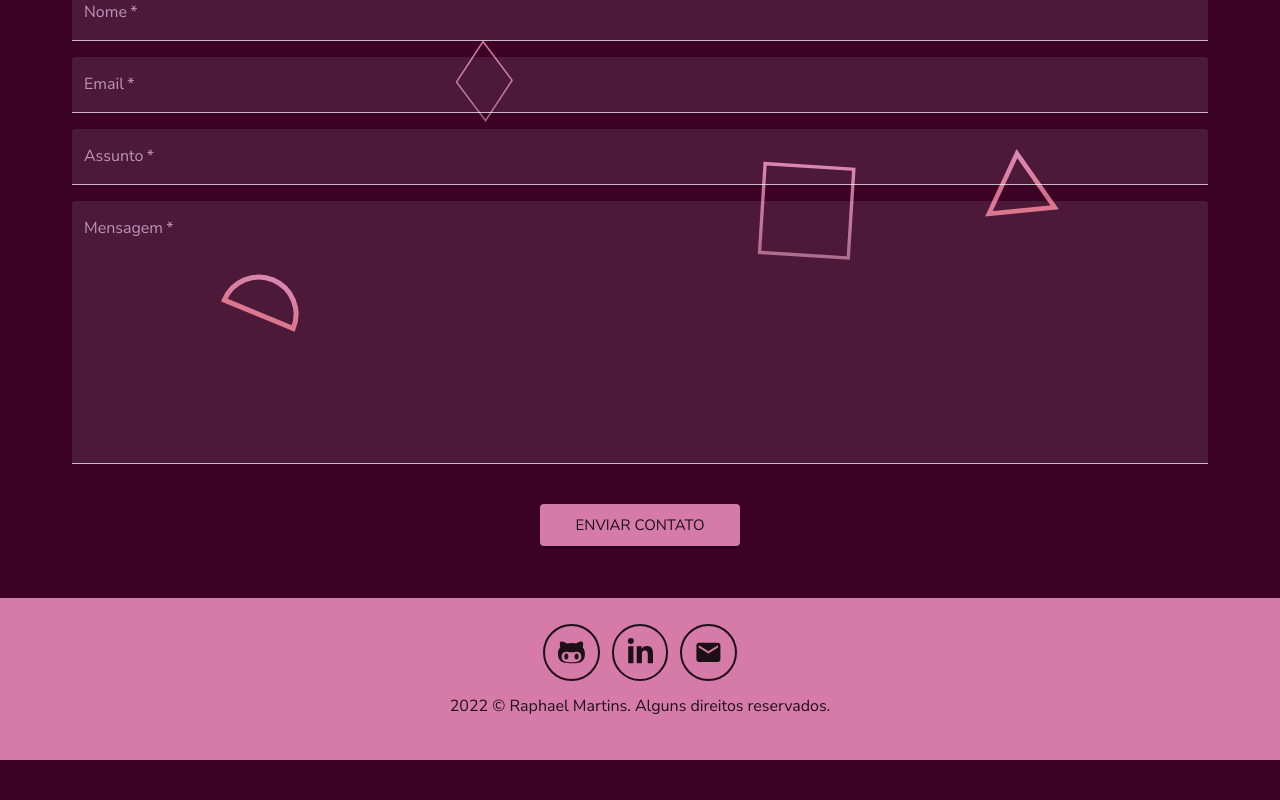
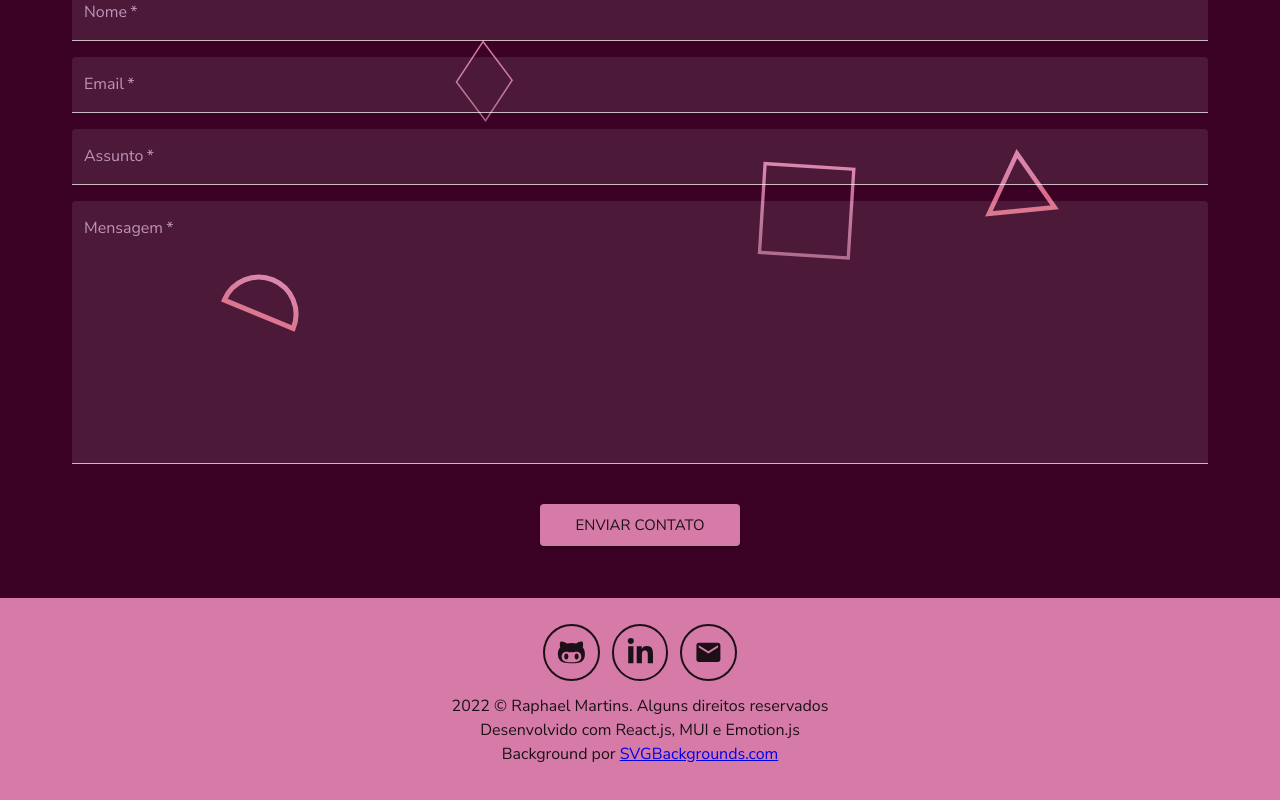
Before and after one commit to raphaelalmeidamartins/raphaelalmeidamartins.github.io, a React (Create React App) app: page / in a window 1280 px wide. Shown: the part 3471-4271 px from the top of the page. Before the commit the page ends 4231 px from the top, so only its background shows below. Built offline with nearby package versions, Linux system fonts and the light colour scheme.

Commit message:
:sparkles: feat: add attribution

```diff
--- a/src/components/Footer/index.js
+++ b/src/components/Footer/index.js
@@ -80,7 +80,9 @@ function Footer() {
           align="center"
           paragraph
         >
-          2022 © Raphael Martins. Alguns direitos reservados.
+          2022 © Raphael Martins. Alguns direitos reservados<br />
+          Desenvolvido com React.js, MUI e Emotion.js<br />
+          Background por <a href="https://www.svgbackgrounds.com/">SVGBackgrounds.com</a>
         </Typography>
       </Container>
     </Box>
```
